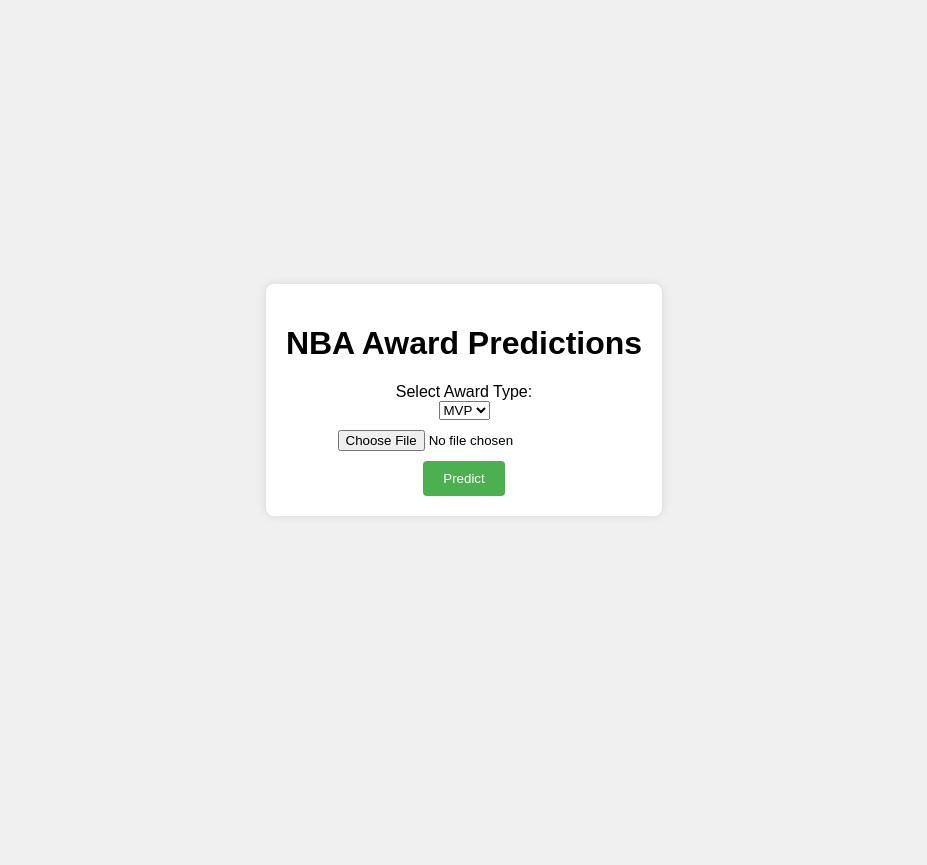
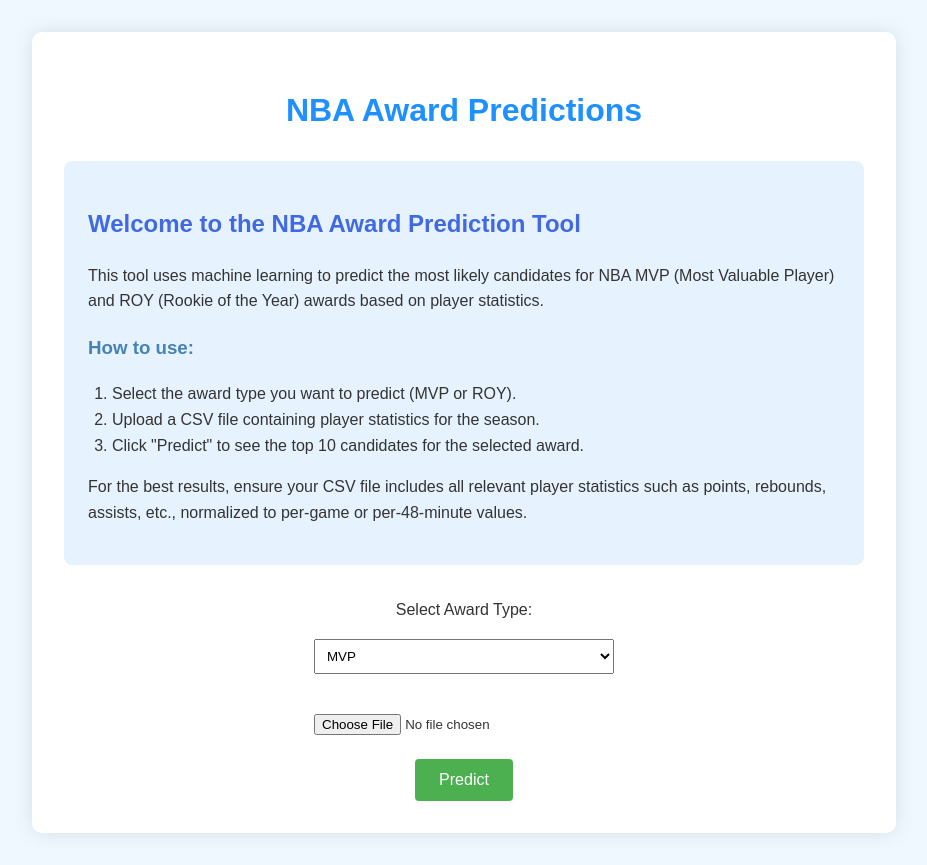
Before and after one commit to Conmcgr/NBA-award-prediction, a Flask app: page / in a window 1280 px wide. Shown: the whole page, without its empty margins (176-1103 px from the left). Before the commit the page ends 516 px from the top, so only its background shows below. Run offline with Flask 3, Linux system fonts and the light colour scheme; parts of the project's set-up code (start-up, migrations or seed data) failed here and were passed over.

Commit message:
updating look

```diff
--- a/static/styles.css
+++ b/static/styles.css
@@ -1,50 +1,71 @@
 body {
     font-family: Arial, sans-serif;
-    background-color: #f9f9f9;
+    background-color: #f0f8ff;
     color: #333;
     margin: 0;
     padding: 0;
+    line-height: 1.6;
 }
 
 .container {
     width: 80%;
-    margin: 0 auto;
-    padding: 20px;
+    max-width: 800px;
+    margin: 2rem auto;
+    padding: 2rem;
     background-color: #fff;
-    border-radius: 8px;
-    box-shadow: 0 0 10px rgba(0, 0, 0, 0.1);
+    border-radius: 10px;
+    box-shadow: 0 0 20px rgba(0, 0, 0, 0.1);
+}
+
+h1 {
+    text-align: center;
+    color: #1e90ff;
+    margin-bottom: 1.5rem;
 }
 
 h2 {
-    text-align: center;
+    color: #4169e1;
 }
 
-.table-container {
-    overflow-x: auto;
+h3 {
+    color: #4682b4;
 }
 
-table.data {
-    width: 100%;
-    border-collapse: collapse;
+.instructions {
+    background-color: #e6f3ff;
+    padding: 1.5rem;
+    border-radius: 8px;
+    margin-bottom: 2rem;
 }
 
-table.data th, table.data td {
-    padding: 10px;
-    text-align: left;
-    border-bottom: 1px solid #ddd;
+ol {
+    padding-left: 1.5rem;
 }
 
-.btn {
-    display: inline-block;
-    padding: 10px 20px;
-    margin: 20px 0;
-    background-color: #007bff;
-    color: #fff;
-    text-decoration: none;
-    border-radius: 5px;
-    text-align: center;
+form {
+    display: flex;
+    flex-direction: column;
+    align-items: center;
 }
 
-.btn:hover {
-    background-color: #0056b3;
+select, input[type="file"] {
+    margin: 1rem 0;
+    padding: 0.5rem;
+    width: 100%;
+    max-width: 300px;
 }
+
+button {
+    background-color: #4CAF50;
+    color: white;
+    padding: 12px 24px;
+    border: none;
+    border-radius: 4px;
+    cursor: pointer;
+    font-size: 1rem;
+    transition: background-color 0.3s;
+}
+
+button:hover {
+    background-color: #45a049;
+}
--- a/templates/upload.html
+++ b/templates/upload.html
@@ -4,49 +4,22 @@
     <meta charset="UTF-8">
     <meta name="viewport" content="width=device-width, initial-scale=1.0">
     <title>NBA Award Predictions</title>
-    <style>
-        body {
-            font-family: Arial, sans-serif;
-            background-color: #f0f0f0;
-            display: flex;
-            justify-content: center;
-            align-items: center;
-            height: 100vh;
-            margin: 0;
-        }
-        .container {
-            background-color: #fff;
-            padding: 20px;
-            border-radius: 8px;
-            box-shadow: 0 0 10px rgba(0, 0, 0, 0.1);
-        }
-        h1 {
-            text-align: center;
-        }
-        form {
-            display: flex;
-            flex-direction: column;
-            align-items: center;
-        }
-        input[type="file"] {
-            margin: 10px 0;
-        }
-        button {
-            background-color: #4CAF50;
-            color: white;
-            padding: 10px 20px;
-            border: none;
-            border-radius: 4px;
-            cursor: pointer;
-        }
-        button:hover {
-            background-color: #45a049;
-        }
-    </style>
+    <link rel="stylesheet" href="{{ url_for('static', filename='styles.css') }}">
 </head>
 <body>
     <div class="container">
         <h1>NBA Award Predictions</h1>
+        <div class="instructions">
+            <h2>Welcome to the NBA Award Prediction Tool</h2>
+            <p>This tool uses machine learning to predict the most likely candidates for NBA MVP (Most Valuable Player) and ROY (Rookie of the Year) awards based on player statistics.</p>
+            <h3>How to use:</h3>
+            <ol>
+                <li>Select the award type you want to predict (MVP or ROY).</li>
+                <li>Upload a CSV file containing player statistics for the season.</li>
+                <li>Click "Predict" to see the top 10 candidates for the selected award.</li>
+            </ol>
+            <p>For the best results, ensure your CSV file includes all relevant player statistics such as points, rebounds, assists, etc., normalized to per-game or per-48-minute values.</p>
+        </div>
         <form action="/predict" method="post" enctype="multipart/form-data">
             <label for="award_type">Select Award Type:</label>
             <select name="award_type" id="award_type" required>
```
